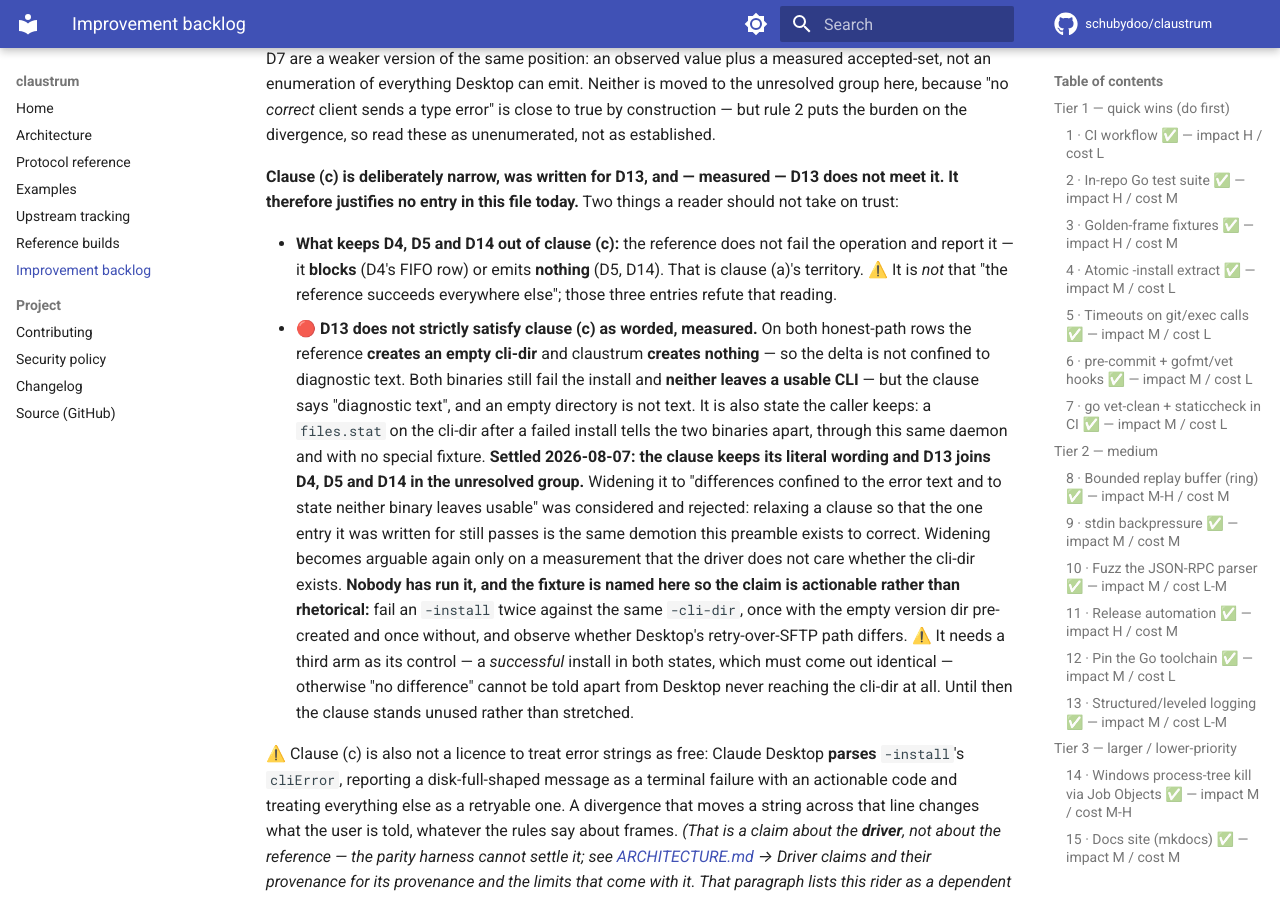
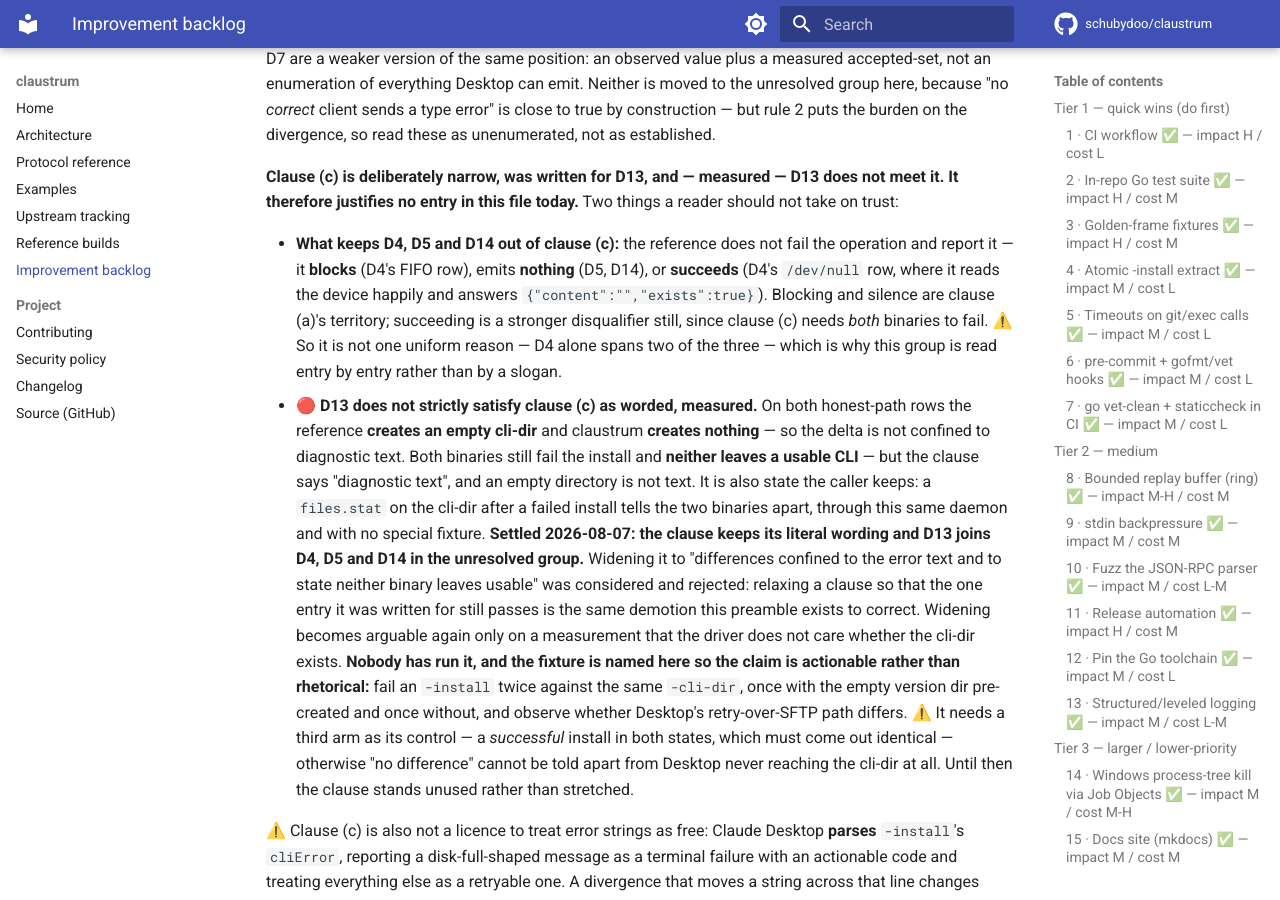
Before and after one commit to schubydoo/claustrum, an MkDocs documentation site: the page built from docs/IMPROVEMENTS.md, in a window 1280 px wide and 900 px high, scrolled down 11592 px. Built offline with MkDocs 1.6.1 and Material for MkDocs 9.7.7, drawn with Linux system fonts in a browser that asks for light colours; comment, search, counter and statistics services are not loaded.

Commit message:
docs: cover D4's succeeding row in the clause-(c) test, and state D14's status in PROTOCOL
Round 7, two findings, both in the material.

The clause-(c) bullet gave two ways the reference avoids the clause -- it blocks
or it emits nothing -- and then said the "reference succeeds everywhere else"
reading is refuted by D4, D5 and D14. But D4 has a second row, /dev/null, where
the reference SUCCEEDS: it reads the character device and answers
{"content":"","exists":true}, while claustrum refuses on a mode check. Fifty-five
lines below, the same preamble makes that row D4's defining failure. So the
preamble said in one place that those entries refute "the reference succeeds",
and in another that the reference succeeding is exactly what sinks D4.

The conclusion is unchanged -- a reference that succeeds is a stronger
disqualifier than one that blocks, since clause (c) needs both binaries to fail
-- but the stated ground was wrong for half of D4, and this paragraph is what a
future entry gets judged against. It now names all three shapes and says the
group is read entry by entry rather than by a slogan.

Separately, PROTOCOL's D14 bullet said "intentional divergence (D14), always-on,
linux only" and stopped there -- the only copy in the tree that reads as settled,
in the file CLAUDE.md designates as the record for an intentional divergence.
IMPROVEMENTS, CLAUDE.md and UPSTREAM-TRACKING all carry the UNRESOLVED status,
and PROTOCOL's only mention of it was inside D13's bullet 84 lines below, saying
D13 sits "beside D4, D5 and D14". A driver author reading the -install bounds
section -- the section about wall-clock behaviour, so the one they would read --
was told D14 was settled while the PR queues it for a flip. The section's own
convention already states governance for D11 and D12; D14 now matches.

Co-Authored-By: Claude Opus 5 <noreply@anthropic.com>

```diff
--- a/docs/IMPROVEMENTS.md
+++ b/docs/IMPROVEMENTS.md
@@ -550,9 +550,12 @@ does not meet it. It therefore justifies no entry in this file today.** Two thin
 a reader should not take on trust:
 
 - **What keeps D4, D5 and D14 out of clause (c):** the reference does not fail the
-  operation and report it — it **blocks** (D4's FIFO row) or emits **nothing** (D5,
-  D14). That is clause (a)'s territory. ⚠️ It is *not* that "the reference succeeds
-  everywhere else"; those three entries refute that reading.
+  operation and report it — it **blocks** (D4's FIFO row), emits **nothing** (D5,
+  D14), or **succeeds** (D4's `/dev/null` row, where it reads the device happily and
+  answers `{"content":"","exists":true}`). Blocking and silence are clause (a)'s
+  territory; succeeding is a stronger disqualifier still, since clause (c) needs
+  *both* binaries to fail. ⚠️ So it is not one uniform reason — D4 alone spans two of
+  the three — which is why this group is read entry by entry rather than by a slogan.
 - 🔴 **D13 does not strictly satisfy clause (c) as worded, measured.** On both
   honest-path rows the reference **creates an empty cli-dir** and claustrum
   **creates nothing** — so the delta is not confined to diagnostic text. Both
```
Also changed, not shown: docs/PROTOCOL.md (+4 -1 lines).
